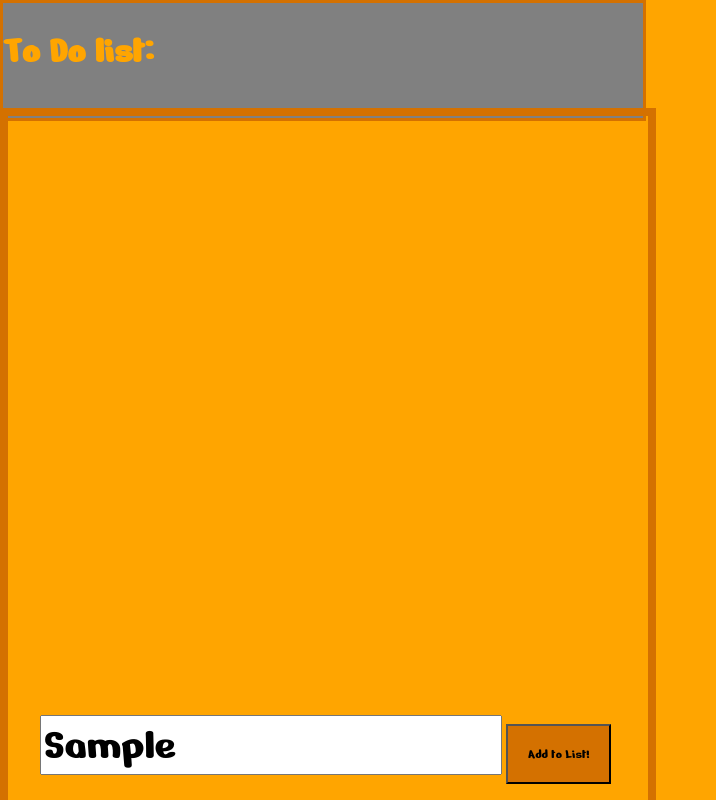
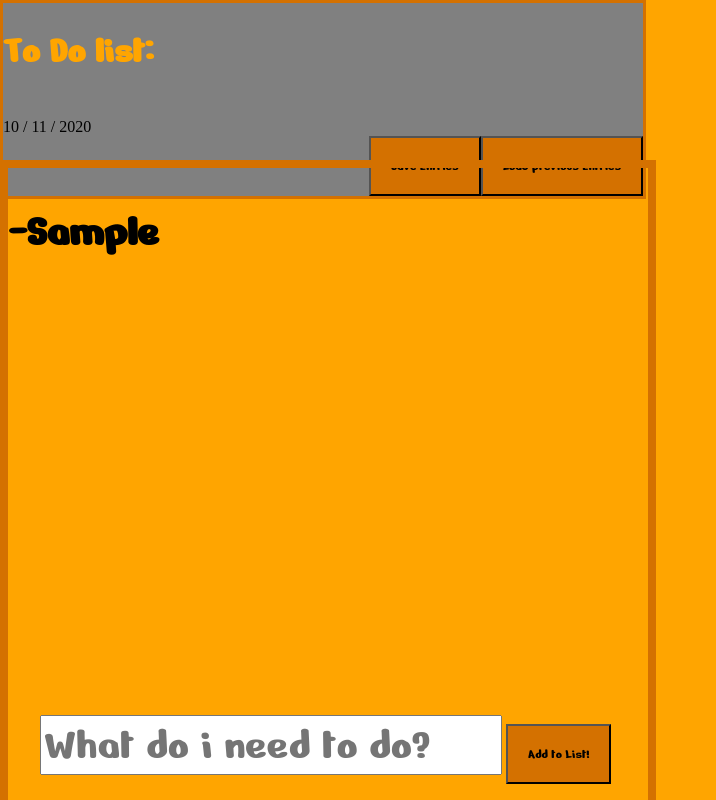
Before and after one commit to Youspeakcubic/To-do-list-webapp, a plain HTML site: page homepage.html in a window 1280 px wide. Both pictures are taken after typing "Sample" into the empty fields and a click on the button "Add to List!". Shown: the whole page, without its empty margins (0-716 px from the left). Drawn offline with nearby package versions, Linux system fonts and the light colour scheme.

Commit message:
Add files via upload

```diff
--- a/Todo.js
+++ b/Todo.js
@@ -1,19 +1,28 @@
-const currentDate  = new Date(),
+//This small snippet just gets the current date and displays it to the date element.
+var currentDate  = new Date(),
     currentDay   = currentDate.getDate()
     currentMonth = currentDate.getMonth()
 document.getElementById("date").innerHTML = `${currentDay}  /  ${currentMonth}  /   ${currentDate.getFullYear()}`;
-function textValidate() {
-   if (){
-      document.getElementById("item").placeholder = "You didnt write anything ";
-      addToList()
+// addToList acquires the input and list container by id and adds the value of the input and add it to the current contents of the list container, when add to list button is clicked.
+function addToList() {
+  var inp = document.getElementById("item").value;
+  var list =document.getElementById("list").innerHTML;
+  //if statement that does not allow the function to proceed if the input form is empty.
+  if (document.getElementById("item").value == '') {
+    document.getElementById("item").placeholder = 'Please enter something';
   }
   else {
-    addToList();
+    document.getElementById("list").innerHTML = `${list} <h2 class="animate__fadeInRight" style ="font-family: 'Nerko One', cursive; font-size:45px;"> -${inp} </h2> `;
+    document.getElementById("item").value = "";
+    document.getElementById("item").placeholder = 'What do i need to do?';
   }
 }
-function addToList(){
-  var inp = document.getElementById("item").value;
-  var list =document.getElementById("list").innerHTML;
-  document.getElementById("list").innerHTML = `${list} <h2 style ="font-family: 'Nerko One', cursive; font-size:45px;"> -${inp} </h2> `;
-  document.getElementById("item").value = "";
+//Save entries function creates a local storage and then take the html of the list container and saves it as the saveList key.
+function saveEntries() {
+  var finalList = document.getElementById("list");
+  localStorage.setItem('saveList' , finalList.innerHTML);
 }
+//Load list function take previously saved saveList key and inserts it to the list container.
+function loadList() {
+  document.getElementById("list").innerHTML = localStorage.getItem('saveList');
+}
--- a/homepage.html
+++ b/homepage.html
@@ -4,6 +4,7 @@
     <link rel="stylesheet" href="style.css">
     <link rel="preconnect" href="https://fonts.gstatic.com">
     <link href="https://fonts.googleapis.com/css2?family=Nerko+One&display=swap" rel="stylesheet">
+    <link rel="stylesheet" href="https://cdnjs.cloudflare.com/ajax/libs/animate.css/4.1.1/animate.min.css">
     <meta charset="utf-8">
     <title>To do list - Anthony De la Torre</title>
   </head>
@@ -11,11 +12,13 @@
     <h1 class="pageTitle"> To Do list:</h1>
     <br />
     <div id= "date"></div>
+    <button class="loadBtn" id="loadBtn" onClick="loadList()">Load previous Entries</button>
+    <button class="saveBtn" id="saveBtn" onClick="saveEntries()">Save Entries</button>
   </header>
   <body>
     <div class = listContainer id= list></div>
     <ul class= "addContainer">
-    <input class= "addingInp" type="text" id="item" placeholder="What do i need to do?" ></input>
+    <input class= "addingInp" type="text" id="item" placeholder="What do i need to do?" >
     <button class="addBtn" id="addBtn" onClick="addToList()">Add to List!</button>
     <script src="Todo.js"></script>
   </div>
--- a/style.css
+++ b/style.css
@@ -1,44 +1,47 @@
-
-button{
-  padding:20px;
-  background-color: #D47100;
-  font-family: 'Nerko One', cursive;
-
+button {
+  padding: 20px;
+  background-color: #d47100;
+  font-family: "Nerko One", cursive;
 }
-header{
-  background-color:grey;
+header {
+  background-color: grey;
   position: fixed;
-  top:0;
-  left:0;
-  width:50%;
-  border: 3px solid #D47100;
+  top: 0;
+  left: 0;
+  width: 50%;
+  border: 3px solid #d47100;
 }
-h1{
-  color:orange;
-    padding:0;
-    font-family: 'Nerko One', cursive;
+h1 {
+  color: orange;
+  padding: 0;
+  font-family: "Nerko One", cursive;
 }
-body{
+body {
   background-color: orange;
 }
-.listContainer{
-  border: 8px solid #D47100;
-  position:fixed;
-  top:13.5%;
-  left:0;
+.listContainer {
+  border: 8px solid #d47100;
+  position: fixed;
+  top: 20%;
+  left: 0;
   height: 100%;
   width: 50%;
 }
-.addContainer{
+.addContainer {
   position: fixed;
   bottom: 0;
-  left:0;
+  left: 0;
 }
-.addingInp{
+.addingInp {
   font-size: 45px;
-  font-family: 'Nerko One', cursive;
+  font-family: "Nerko One", cursive;
 }
-.pageTitle{
-  font-size: 38px
-
+.pageTitle {
+  font-size: 38px;
 }
+.loadBtn {
+  float:right;
+}
+.saveBtn{
+  float: right;
+}
```
